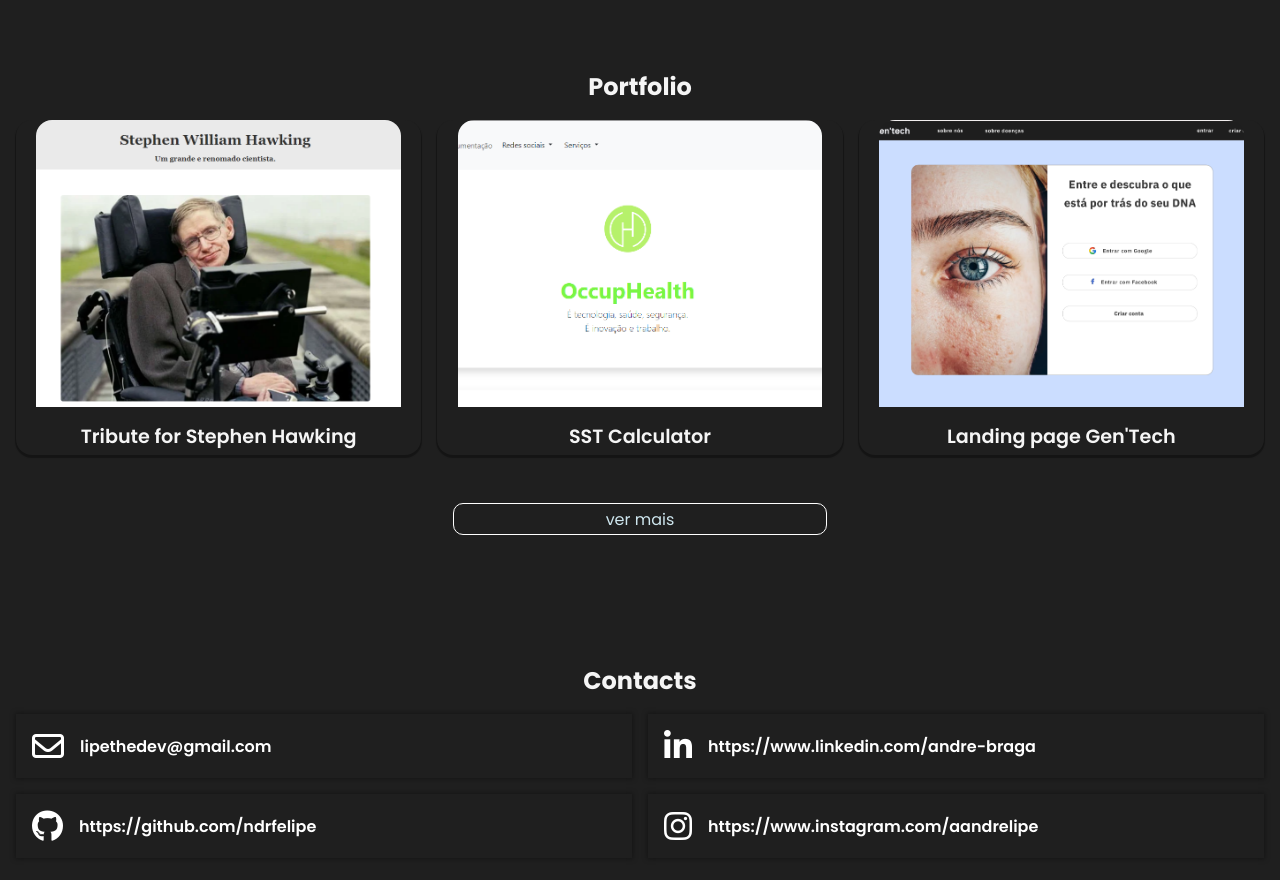
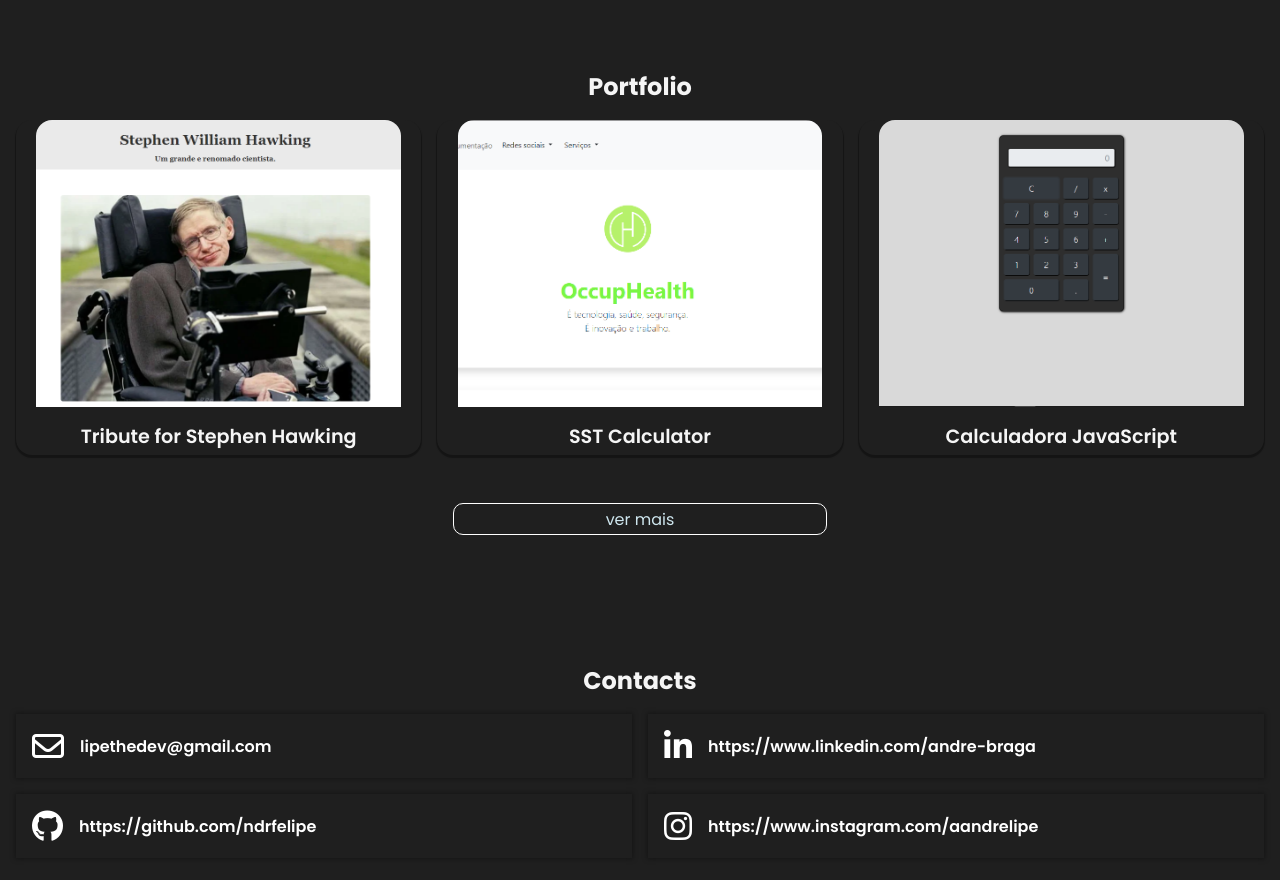
Before and after one commit to ndrfelipe/Personal-portifolio, a plain HTML site: page index.html in a window 1280 px wide. Shown: the part 2600-3480 px from the top of the page. Drawn offline with nearby package versions, Linux system fonts and the light colour scheme; a web font is replaced by a local one.

Commit message:
appcalculadora adc

```diff
--- a/index.html
+++ b/index.html
@@ -195,11 +195,11 @@
                             </span>
                         </p>
                     </a>
-                    <a href="#" class="project project-tile">
-                        <img src="img/gentech.png" alt="" class="project-img" alt="">
+                    <a href="https://lipethedev-appcalculadora.netlify.app/" target="_blank" class="project project-tile">
+                        <img src="img/appcalculadora.png" alt="" class="project-img" alt="">
                         <p class="project-title">
                             <span class="code">
-                                Landing page Gen'Tech
+                                Calculadora JavaScript
                             </span>
                         </p>
                     </a>
```
Also changed, not shown: img/Captura de tela 2024-07-29 123509.png (deleted).
